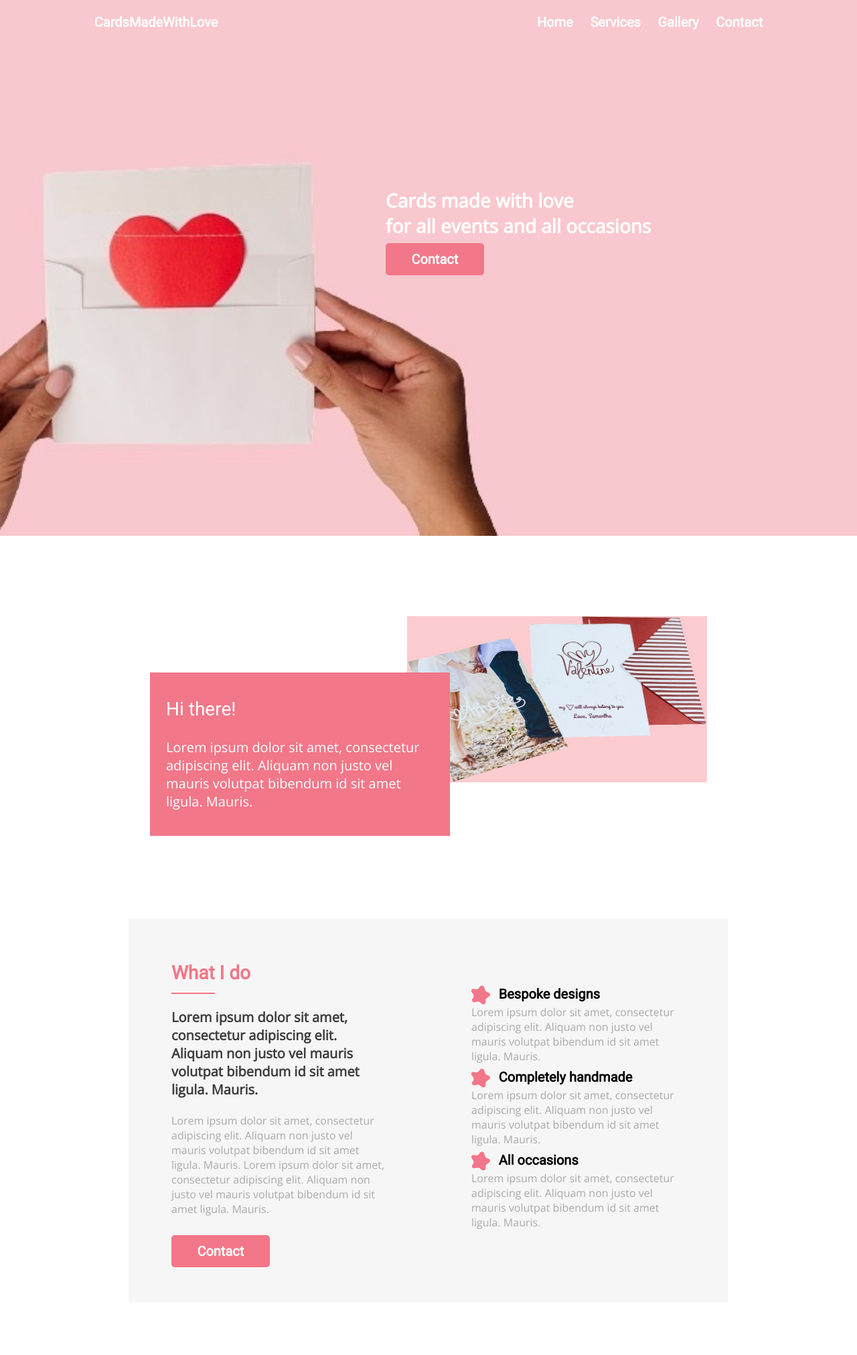
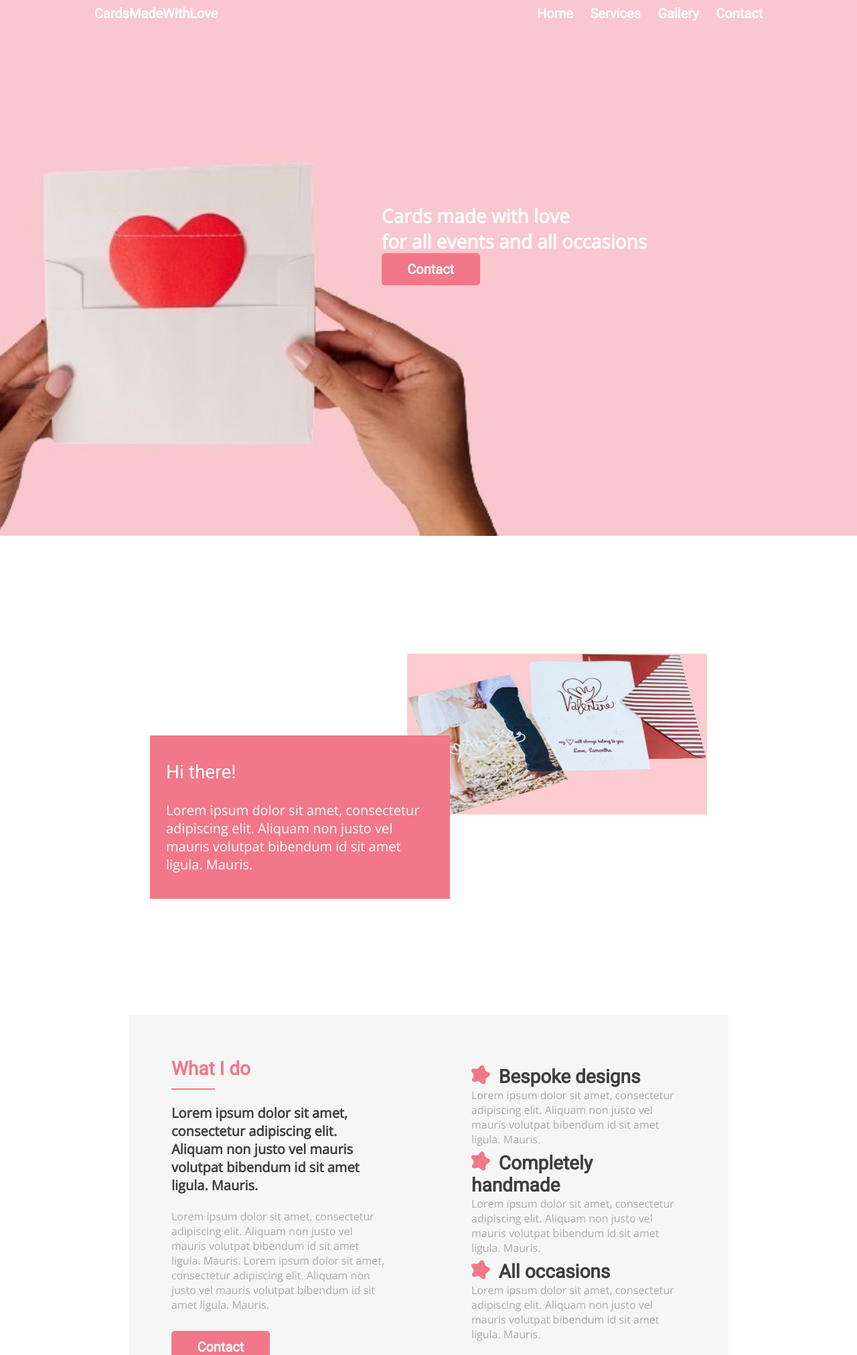
Before and after one commit to scottajames/Card-Company, a PHP site: page / in a window 1280 px wide; the page is wider, and only the part inside the window is pictured. Shown: the top 2023 px of that part at 67% size. Run offline with PHP 8.4, Linux system fonts and the light colour scheme; some libraries are stand-ins or nearby versions.

Commit message:
Add files via upload

```diff
--- a/index.html
+++ b/index.html
@@ -5,7 +5,7 @@
 <meta name="description" content="google details">
 <meta name="keywords" content="HTML, CSS, JavaScript, PHP">
 <meta name="viewport" content="width=device-width, initial-scale=1.0">
-<link rel="icon" href="images/icon.png">
+<link rel="icon" href="images/Logo.svg">
 <link rel="preconnect" href="https://fonts.googleapis.com">
 <link rel="preconnect" href="https://fonts.gstatic.com" crossorigin>
 <link href="https://fonts.googleapis.com/css2?family=Open+Sans&family=Roboto&display=swap" rel="stylesheet">
@@ -55,8 +55,8 @@
     <div class="about">
       <div class="about-image"><img src="images/about.jpg"></div>
       <div class="about-text">
-        <p><span>Hi there!</span>
-        <br><br>Lorem ipsum dolor sit amet, consectetur adipiscing elit. Aliquam non justo vel mauris volutpat bibendum id sit amet ligula. Mauris.</p></div>
+        <h3><span>Hi there!</span>
+        <br><br>Lorem ipsum dolor sit amet, consectetur adipiscing elit. Aliquam non justo vel mauris volutpat bibendum id sit amet ligula. Mauris.</h3></div>
     </div>
 
     <!-- Services element -->
@@ -83,7 +83,7 @@
     <!-- Contact element -->
     <div id="contact">
       <h2>GET IN CONTACT</h2>
-      <p>Please use English language for your messages. If you have a problem with English, you can use <a href="https://translate.google.co.uk/" target="_blank">Google Translate</a></p>
+      <h3>Please use English language for your messages. If you have a problem with English, you can use <a href="https://translate.google.co.uk/" target="_blank">Google Translate</a></h3>
      <form action="https://formsubmit.co/7a5e785ca9ceecdc810c9ba3e3f496dd" method="POST">
       <input type="hidden" name="_captcha" value="false">
       <input type="text" name="name" placeholder="Name" required>
--- a/styles.css
+++ b/styles.css
@@ -25,20 +25,49 @@ header {
   height: 100vh;
 }
 header li {
+  float: right;
+  margin: 1vh 1vw;
   display: inline;
-  float: right;
-  margin: 1vw;
   font-family: 'Roboto', sans-serif;
 }
-header a {
-  position: relative;
-  top: 1vh;
+h1 {
+  color: var(--white-color);
+  font-size: var(--text-size-2);
+  font-family: 'Open Sans', sans-serif;
+}
+h2 {
+  color: var(--other-color);
+  font-size: var(--text-size-2);
+  font-family: 'Roboto', sans-serif;
+}
+h3 {
+  font-weight: lighter;
+  font-size: var(--text-size-1);
+  font-family: 'Open Sans', sans-serif;
+}
+p {
+  font-size: var(--text-size-0);
+  font-family: 'Open Sans', sans-serif;
+}
+a {
+  color: var(--white-color);
+  font-size: var(--text-size-1);
+  font-family: 'Roboto', sans-serif;
   text-decoration: none;
-  font-size: var(--text-size-1);
   font-weight: bolder;
-  color: var(--white-color);
 }
-
+textarea, input {
+  resize: none;
+  display: block;
+  width: 100%;
+  font-size: var(--text-size-0);
+  font-family: 'Open Sans', sans-serif;
+  color: var(--black-color);
+  padding-left: 5px;
+  border: 1px solid var(--grey-color);
+  border-radius: 0.1vw;
+  margin: 1vh 0vw 1vh 0vw;
+}
 
 
 
@@ -46,37 +75,30 @@ header a {
 /* Header Content */
 
 .header-image {
+  height: 100vh;
+  background-size: cover;
+  background-position: center;
+  background-repeat: no-repeat;
   background-image: url(images/background.jpg);
-  background-repeat: no-repeat;
-  background-position: center;
-  background-size: cover;
-  height: 100vh;
 }
 #header-content {
   width: 80vw;
   position: absolute;
-  top: 0vh;
   left: 10vw;
+  top: 0;
 }
-#header-content img {
-  width: 100px;
-}
-.header-text h1 {
-  position: absolute;
-  top: 35vh;
-  left: 35vw;
-  font-size: var(--text-size-2);
-  color: var(--white-color);
-  font-family: 'Open Sans', sans-serif;
+.header-text {
+  width: 100vw;
+  height: 80vh;
+  display: grid;
+  align-items: center;
+  justify-content: center;
 }
 .header-text a {
+  border: none;
+  border-radius: 5px;
+  padding: 1.5vh 3vw;
   background-color: var(--other-color);
-  border-radius: 5px;
-  border: none;
-  font-size: var(--text-size-1);
-  font-weight: bold;
-  padding: 1.5vh 3vw;
-  font-family: 'Roboto', sans-serif;
 }
 
 
@@ -88,7 +110,7 @@ header a {
 #content {
   display: grid;
   grid-template-columns: 1fr 1fr;
-  grid-template-rows: 1fr 1fr 1fr 1fr;
+  grid-template-rows: 1.25fr 1fr 1fr 1fr;
   grid-gap: 0px 0px;
   grid-template-areas:
     "about about"
@@ -115,17 +137,16 @@ header a {
   align-items: center;
 }
 .about-text { grid-area: about-text;
+  width: 35vw;
+  height: 30vh;
   position: relative;
-  top: 5vh;
+  top: 7.5vh;
   left: 2.5vw;
-  width: 35vw;
 }
-.about-text p {
-  font-size: var(--text-size-1);
+.about-text h3 {
+  padding: 3vw 3vh;
+  color: var(--white-color);
   background-color: var(--other-color);
-  color: var(--white-color);
-  padding: 3vw 3vh;
-  font-family: 'Open Sans', sans-serif;
 }
 .about-text span {
   font-size: var(--text-size-2);
@@ -133,11 +154,11 @@ header a {
 }
 .about-image img {
   grid-area: about-image;
+  width: 35vw;
+  height: 30vh;
   position: relative;
-  top: -5vh;
+  top: -7.5vh;
   left: -2.5vw;
-  width: 35vw;
-  height: 31vh;
 }
 
 
@@ -173,41 +189,31 @@ header a {
   color: var(--black-color);
 }
 .services-text p {
-  font-size: var(--text-size-0);
+  padding-bottom: 5vh;
   color: var(--grey-color);
-  padding-bottom: 5vh;
-  font-family: 'Open Sans', sans-serif;
 }
 .services-text a {
-  background-color: var(--other-color);
-  color: var(--white-color);
   border-radius: 5px;
   padding: 1.5vh 3vw;
-  text-decoration: none;
-  font-size: var(--text-size-1);
-  font-weight: bold;
-  font-family: 'Roboto', sans-serif;
+  background-color: var(--other-color);
 }
 .services-detailed {
   grid-area: services-detailed;
   padding: 5vw;
 }
 .services-detailed i {
+  float: left;
+  margin-right: 1vw;
   font-size: var(--text-size-2);
   color: var(--other-color);
-  float: left;
-  margin-right: 1vw;
 }
 .services-detailed h2 {
-  font-size: var(--text-size-1);
-  font-family: 'Roboto', sans-serif;
+  color: var(--black-color);
 }
 .services-detailed p {
-  font-size: var(--text-size-0);
-  color: var(--grey-color);
-  font-family: 'Open Sans', sans-serif;
   float: left;
   margin-bottom: 1vh;
+  color: var(--grey-color);
 }
 
 
```
Also changed, not shown: other parts of styles.css (+11 -55 lines).
